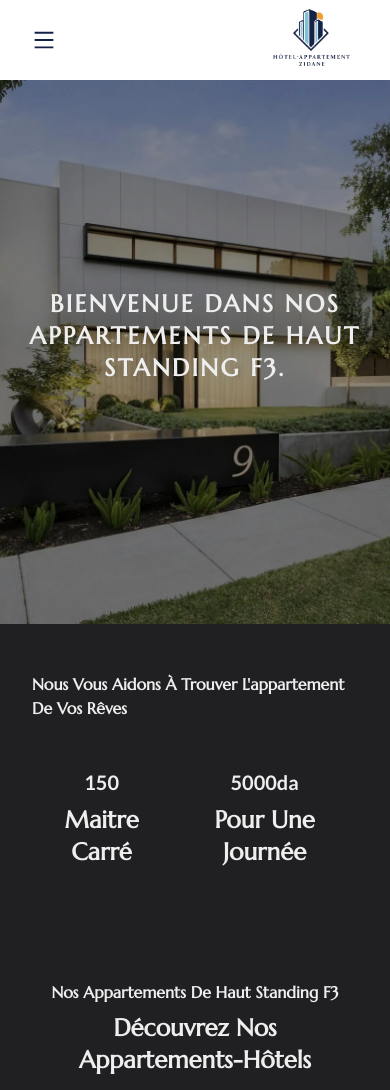
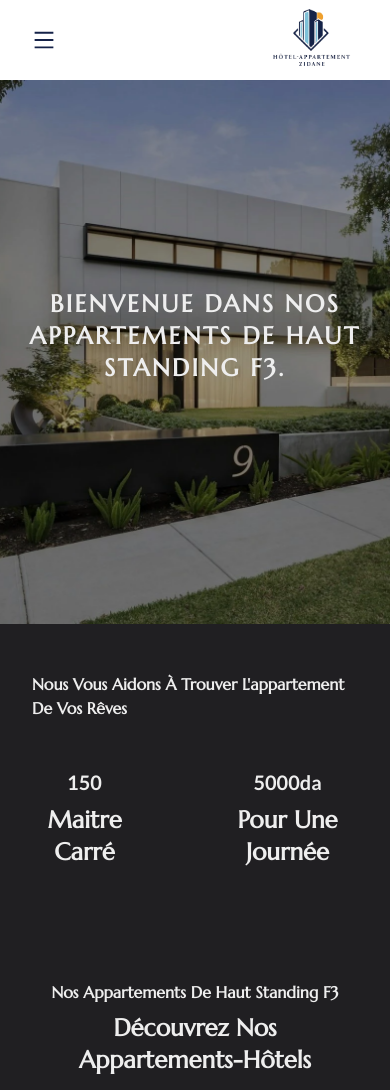
Before and after one commit to KamelMesbahi13/hotel, a React (Vite) app: page /FTroisHighStandingAppartements in a window 390 px wide. Shown: the top 1090 px of the page. Built offline with nearby package versions, Linux system fonts and the light colour scheme.

Commit message:
fixing some code commit

```diff
--- a/src/Components/AllApartments/FThreeApartments/Header/Header.jsx
+++ b/src/Components/AllApartments/FThreeApartments/Header/Header.jsx
@@ -45,7 +45,7 @@ const Header = () => {
                     <h6>{t("f3_price")}</h6>
                     <h1 className="text-2xl">{t("f3_price_header")}</h1>
                   </div>
-                  <div className="md:ltr:ml-24 md:ltr:pl-24 md:ltr:border-l-secondColor md:ltr:border-l-2 md:rtl:mr-24 md:rtl:pr-24 md:rtl:border-r-secondColor md:rtl:border-r-2 ">
+                  <div className="ltr:ml-20 rtl:mr-20 md:ltr:ml-24 md:ltr:pl-24 md:ltr:border-l-secondColor md:ltr:border-l-2 md:rtl:mr-24 md:rtl:pr-24 md:rtl:border-r-secondColor md:rtl:border-r-2">
                     <h6>{t("f3_space")}</h6>
                     <h1 className="text-2xl">{t("f3_space_header")}</h1>
                   </div>
--- a/src/Components/AllApartments/FThreeHighApartments/Header/Header.jsx
+++ b/src/Components/AllApartments/FThreeHighApartments/Header/Header.jsx
@@ -49,7 +49,7 @@ const Header = () => {
                       {t("f3_high_standing_price_header")}
                     </h1>
                   </div>
-                  <div className="md:ltr:ml-24 md:ltr:pl-24 md:ltr:border-l-secondColor md:ltr:border-l-2 md:rtl:mr-24 md:rtl:pr-24 md:rtl:border-r-secondColor md:rtl:border-r-2 ">
+                  <div className="ltr:ml-20 rtl:mr-20 md:ltr:ml-24 md:ltr:pl-24 md:ltr:border-l-secondColor md:ltr:border-l-2 md:rtl:mr-24 md:rtl:pr-24 md:rtl:border-r-secondColor md:rtl:border-r-2">
                     <h6>{t("f3_high_standing_space")}</h6>
                     <h1 className="text-2xl">
                       {t("f3_high_standing_space_header")}
--- a/src/Components/AllApartments/FTwoApartments/Header/Header.jsx
+++ b/src/Components/AllApartments/FTwoApartments/Header/Header.jsx
@@ -45,7 +45,7 @@ const Header = () => {
                     <h6>{t("f2_price")}</h6>
                     <h1 className="text-2xl">{t("f2_price_header")}</h1>
                   </div>
-                  <div className="md:ltr:ml-24 md:ltr:pl-24 md:ltr:border-l-secondColor md:ltr:border-l-2 md:rtl:mr-24 md:rtl:pr-24 md:rtl:border-r-secondColor md:rtl:border-r-2 ">
+                  <div className="ltr:ml-20 rtl:mr-20 md:ltr:ml-24 md:ltr:pl-24 md:ltr:border-l-secondColor md:ltr:border-l-2 md:rtl:mr-24 md:rtl:pr-24 md:rtl:border-r-secondColor md:rtl:border-r-2">
                     <h6>{t("f2_space")}</h6>
                     <h1 className="text-2xl">{t("f2_space_header")}</h1>
                   </div>
--- a/src/Components/AllApartments/StudioApartments/Header/Header.jsx
+++ b/src/Components/AllApartments/StudioApartments/Header/Header.jsx
@@ -45,7 +45,7 @@ const Header = () => {
                     <h6>{t("studios_price")}</h6>
                     <h1 className="text-2xl">{t("studios_price_header")}</h1>
                   </div>
-                  <div className="md:ltr:ml-24 md:ltr:pl-24 md:ltr:border-l-secondColor md:ltr:border-l-2 md:rtl:mr-24 md:rtl:pr-24 md:rtl:border-r-secondColor md:rtl:border-r-2 ">
+                  <div className="ltr:ml-20 rtl:mr-20 md:ltr:ml-24 md:ltr:pl-24 md:ltr:border-l-secondColor md:ltr:border-l-2 md:rtl:mr-24 md:rtl:pr-24 md:rtl:border-r-secondColor md:rtl:border-r-2">
                     <h6>{t("studios_space")}</h6>
                     <h1 className="text-2xl">{t("studios_space_header")}</h1>
                   </div>
```
